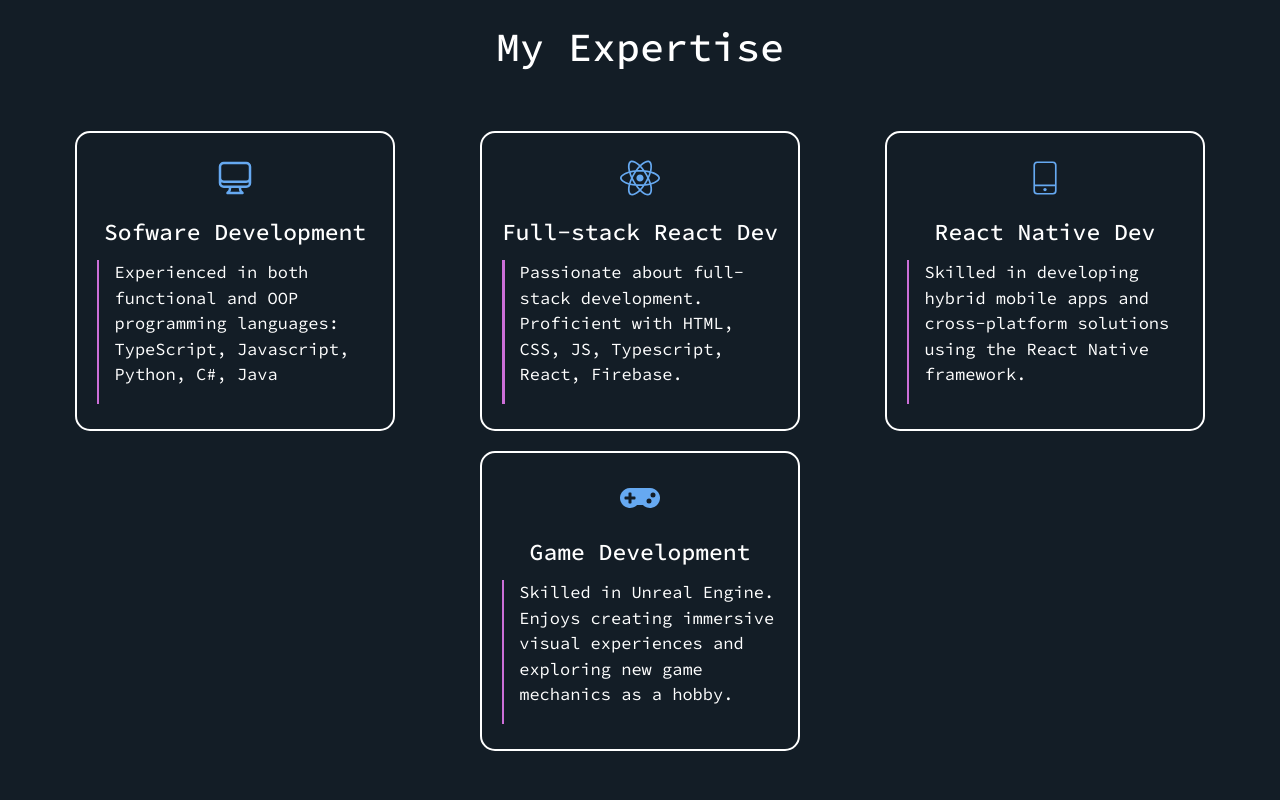
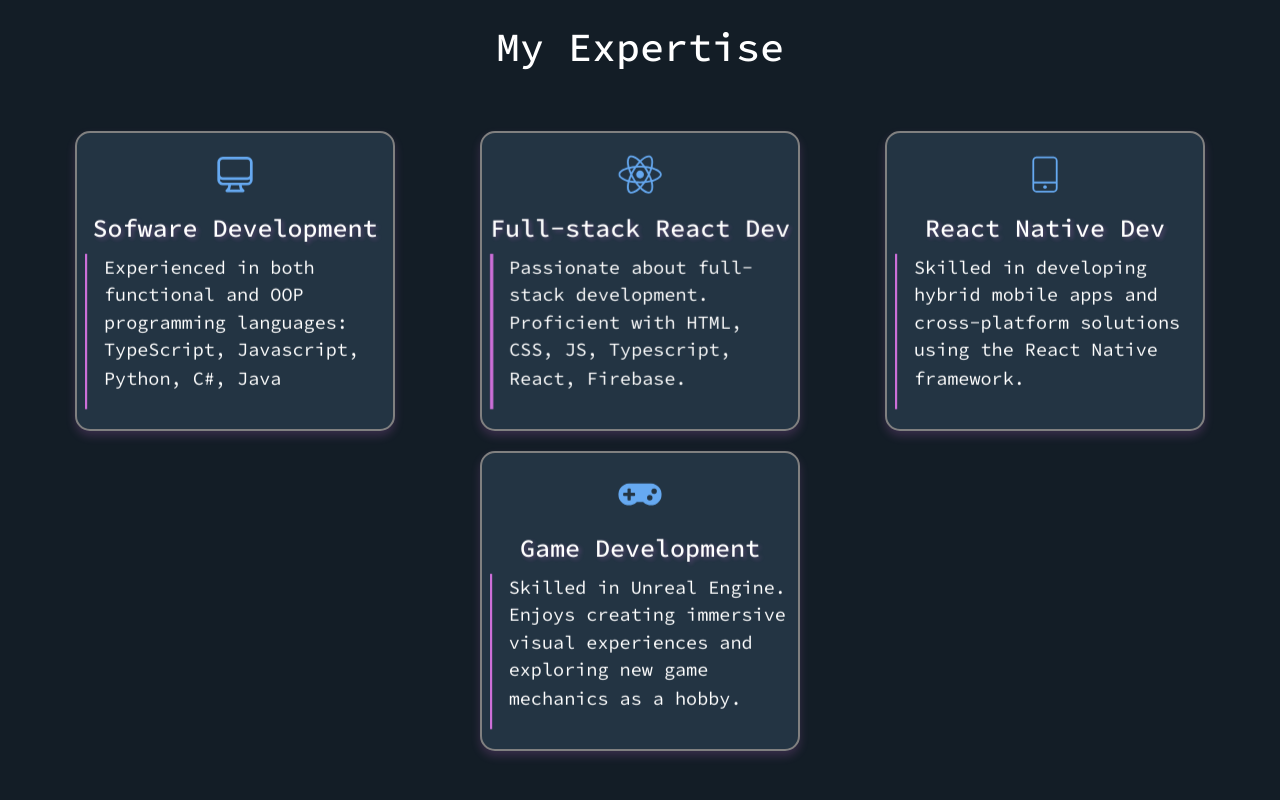
Before and after one commit to marco-freemantle/portolfio, a React (Create React App) app: page / in a window 1280 px wide. Shown: the part 860-1660 px from the top of the page. Built offline with nearby package versions, Linux system fonts and the light colour scheme.

Commit message:
added parralax effect to cards

```diff
--- a/package.json
+++ b/package.json
@@ -17,6 +17,7 @@
     "react-confetti-explosion": "^2.1.2",
     "react-dom": "^18.2.0",
     "react-icons": "^5.0.1",
+    "react-parallax-tilt": "^1.7.212",
     "react-scripts": "5.0.1",
     "typescript": "^4.9.5",
     "web-vitals": "^2.1.4"
--- a/src/components/CodeChallenge/CodeChallenge.css
+++ b/src/components/CodeChallenge/CodeChallenge.css
@@ -1,6 +1,6 @@
 .styled-code-block {
   background-color: #233443;
-  max-width: 600px; /* Set maximum width to 500px */
+  max-width: 600px;
   margin: auto;
   border-radius: 15px;
   resize: none;
--- a/src/components/Expertise/Expertise.css
+++ b/src/components/Expertise/Expertise.css
@@ -26,16 +26,20 @@
   padding: 20px;
   border-radius: 15px;
   margin: 10px;
-  border: 2px solid white;
+  border: 2px solid grey;
+  box-shadow: 0 5px 10px rgba(204, 111, 216, 0.2);
   display: flex;
   flex-direction: column;
   justify-content: space-evenly;
+  background-color: #233443;
+  transform-style: preserve-3d;
 }
 
 .box-title {
   font-size: 23px;
   margin-bottom: 10px;
   color: white;
+  text-shadow: 2px 2px 4px rgba(204, 111, 216, 0.3);
 }
 
 .box-description {
@@ -55,3 +59,9 @@
   background-color: #cc6fd8;
   margin-right: 15px;
 }
+
+.inner-element {
+  display: flex;
+  flex-direction: column;
+  transform: translateZ(40px);
+}
--- a/src/components/Expertise/Expertise.tsx
+++ b/src/components/Expertise/Expertise.tsx
@@ -1,10 +1,11 @@
-import React, { ReactNode, useState } from "react";
+import React, { ReactNode } from "react";
 import "./Expertise.css";
 import { HiOutlineComputerDesktop } from "react-icons/hi2";
 import { FaReact } from "react-icons/fa";
 import { CiMobile4 } from "react-icons/ci";
 import { FaGamepad } from "react-icons/fa";
 import CodeChallenge from "../CodeChallenge/CodeChallenge";
+import Tilt from "react-parallax-tilt";
 
 interface ExpertiseBoxProps {
   icon: ReactNode;
@@ -18,14 +19,23 @@
   description,
 }) => {
   return (
-    <div className="expertise-box">
-      <div style={{ marginBottom: 15 }}>{icon}</div>
-      <h2 className="box-title">{title}</h2>
-      <div className="box-description-container">
-        <div className="description-line"></div>
-        <p className="box-description">{description}</p>
+    <Tilt
+      tiltMaxAngleX={10}
+      tiltMaxAngleY={10}
+      scale={1.05}
+      transitionSpeed={2500}
+      perspective={500}
+      className="expertise-box"
+    >
+      <div className="inner-element">
+        <div style={{ marginBottom: 15 }}>{icon}</div>
+        <h2 className="box-title">{title}</h2>
+        <div className="box-description-container">
+          <div className="description-line" />
+          <p className="box-description">{description}</p>
+        </div>
       </div>
-    </div>
+    </Tilt>
   );
 };
 
```
Also changed, not shown: 1 other file (tests, documents, lock files or other folders).
